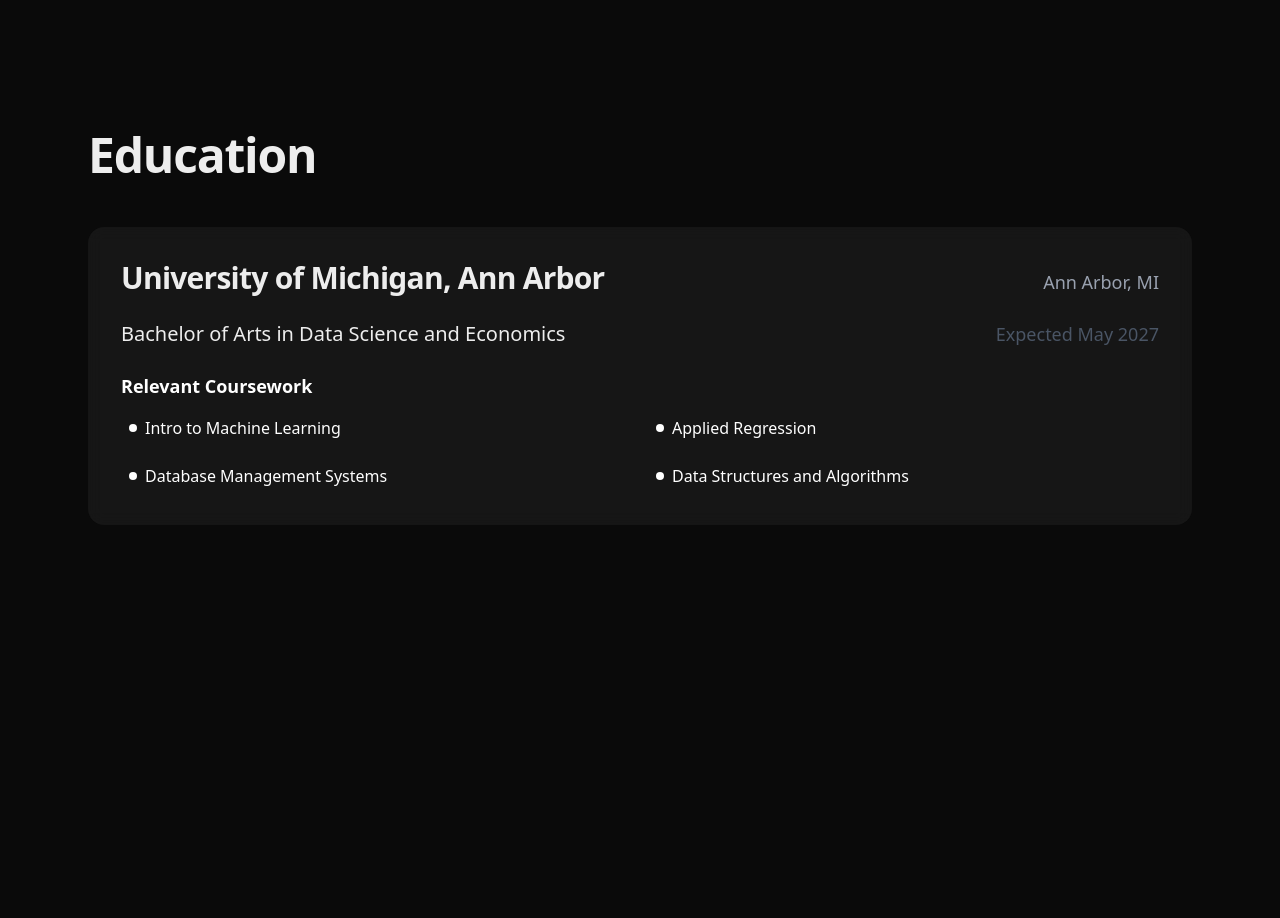
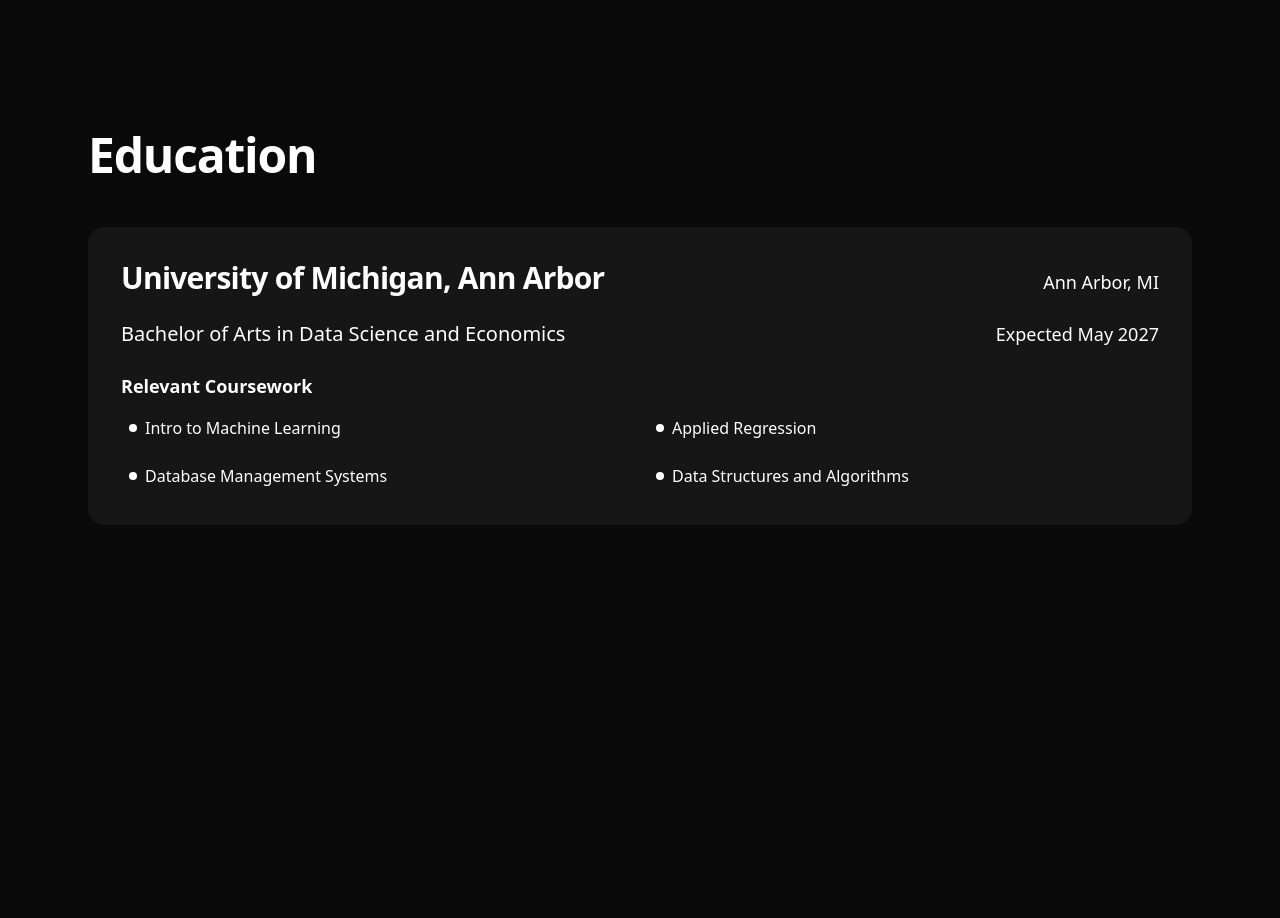
Before and after one commit to krishven05/personal-website, a Next.js app: page / in a window 1280 px wide. Shown: the part 1640-2558 px from the top of the page. Built offline with nearby package versions, Linux system fonts and the light colour scheme.

Commit message:
Fixed issues

```diff
--- a/src/app/page.tsx
+++ b/src/app/page.tsx
@@ -35,7 +35,7 @@
 
       <div className="max-w-6xl mx-auto px-4 sm:px-6">
         <section id="about" className="min-h-screen py-12 md:py-20">
-          <h2 className="text-3xl md:text-5xl font-bold mb-8 md:mb-12 tracking-tight">About</h2>
+          <h2 className="text-3xl md:text-5xl font-bold mb-8 md:mb-12 tracking-tight" style={{color: '#ffffff'}}>About</h2>
           <div className="flex flex-col md:flex-row gap-8 md:gap-16 items-center">
             <div className="w-full md:w-2/5 slide-in-left">
               <Image
@@ -61,22 +61,22 @@
           </div>
         </section>
         <section id="education" className="min-h-screen py-12 md:py-20">
-          <h2 className="text-3xl md:text-5xl font-bold mb-8 md:mb-12 tracking-tight">Education</h2>
+          <h2 className="text-3xl md:text-5xl font-bold mb-8 md:mb-12 tracking-tight" style={{color: '#ffffff'}}>Education</h2>
           <div className="space-y-8">
             <div className="bg-white/5 rounded-2xl p-8 backdrop-blur-sm education-card">
               <div className="flex flex-col md:flex-row justify-between items-baseline gap-4 mb-6">
-                <h3 className="text-3xl font-semibold tracking-tight">
+                <h3 className="text-3xl font-semibold tracking-tight" style={{color: '#ffffff'}}>
                   University of Michigan, Ann Arbor
                 </h3>
-                <span className="text-lg text-gray-400 font-medium">
+                <span className="text-lg font-medium" style={{color: '#ffffff'}}>
                   Ann Arbor, MI
                 </span>
               </div>
               <div className="flex flex-col md:flex-row justify-between items-baseline gap-4 mb-6">
-                <p className="text-xl font-medium">
+                <p className="text-xl font-medium" style={{color: '#ffffff'}}>
                   Bachelor of Arts in Data Science and Economics
                 </p>
-                <span className="text-lg text-gray-600 dark:text-gray-400">
+                <span className="text-lg" style={{color: '#ffffff'}}>
                   Expected May 2027
                 </span>
               </div>
@@ -106,7 +106,7 @@
         </section>
 
         <section id="experiences" className="min-h-screen py-12 md:py-16">
-          <h2 className="text-3xl md:text-5xl font-bold mb-8 md:mb-10 tracking-tight">Experience</h2>
+          <h2 className="text-3xl md:text-5xl font-bold mb-8 md:mb-10 tracking-tight" style={{color: '#ffffff'}}>Experience</h2>
           <div className="grid grid-cols-1 md:grid-cols-2 gap-8">
             <div className="bg-white/5 rounded-2xl p-6 backdrop-blur-sm experience-card">
               <div className="mb-2">
@@ -238,7 +238,7 @@
         </section>
 
         <section id="projects" className="min-h-screen py-12 md:py-16">
-          <h2 className="text-3xl md:text-5xl font-bold mb-8 md:mb-10 tracking-tight">Projects</h2>
+          <h2 className="text-3xl md:text-5xl font-bold mb-8 md:mb-10 tracking-tight" style={{color: '#ffffff'}}>Projects</h2>
           <div className="grid grid-cols-1 gap-8">
                         <div className="bg-white/5 rounded-2xl p-8 backdrop-blur-sm project-card">
               <div className="mb-4">
@@ -310,7 +310,7 @@
         </section>
 
         <section id="skills" className="min-h-screen py-12 md:py-16">
-          <h2 className="text-3xl md:text-5xl font-bold mb-8 md:mb-10 tracking-tight">Technical Skills</h2>
+          <h2 className="text-3xl md:text-5xl font-bold mb-8 md:mb-10 tracking-tight" style={{color: '#ffffff'}}>Technical Skills</h2>
           <div className="grid grid-cols-1 gap-8">
             <div className="bg-white/5 rounded-2xl p-8 backdrop-blur-sm skill-card">
               <h3 className="text-3xl font-semibold mb-6">Programming Languages</h3>
@@ -348,7 +348,7 @@
         </section>
 
         <section id="contact" className="min-h-screen py-12 md:py-16">
-          <h2 className="text-3xl md:text-5xl font-bold mb-8 md:mb-10 tracking-tight">Contact</h2>
+          <h2 className="text-3xl md:text-5xl font-bold mb-8 md:mb-10 tracking-tight" style={{color: '#ffffff'}}>Contact</h2>
           <div className="bg-white/5 rounded-2xl p-6 md:p-8 backdrop-blur-sm max-w-2xl mx-auto contact-card">
             <div className="space-y-4 md:space-y-6">
               <div className="flex flex-wrap items-center gap-4 md:gap-6 p-3 md:p-4 bg-gray-200/10 rounded-xl transition-all hover:bg-gray-200/20 contact-item">
```
